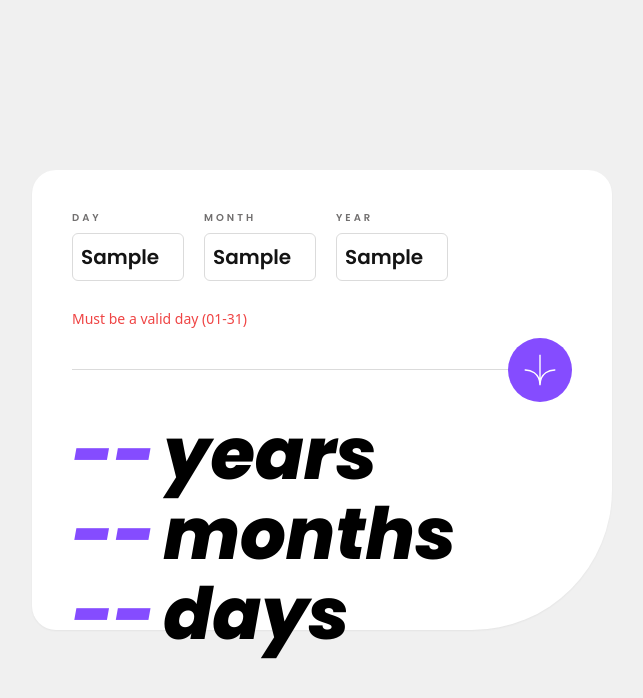
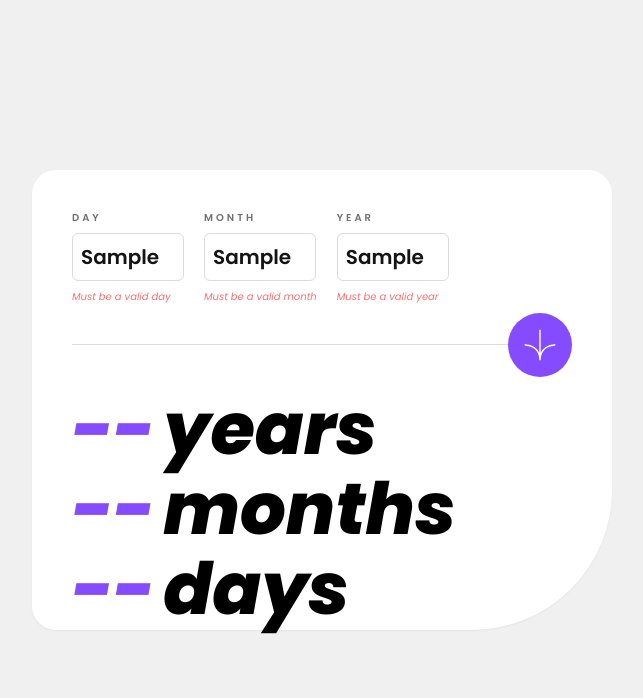
Before and after one commit to ejaay-dev/age-calculator-app, a React (Vite) app: page / in a window 1280 px wide. Both pictures are taken after typing "Sample", "Sample", "Sample" into the empty fields and a click on the button 858 px from the left and 321 px from the top of the page. Shown: the top 698 px of the page, without its empty margins (318-961 px from the left). Built offline with nearby package versions, Linux system fonts and the light colour scheme.

Commit message:
twelfth commit Adjusted the Zod validation code Added console.log for errors and parsed data/value (debugging purposes) Added id property on the input element to be associated in label element

```diff
--- a/src/components/AgeCalculator.tsx
+++ b/src/components/AgeCalculator.tsx
@@ -6,21 +6,27 @@ import CalculatedResult from "./CalculatedResult"
 const dateFormSchema = z.object({
   day: z
     .string()
-    .regex(/^(0[1-9]|[12][0-9]|3[01])$/, "Must be a valid day (01-31)")
-    .transform((val) => parseInt(val))
-    .refine((val) => !isNaN(val), { message: "This is not a valid day!" }),
+    .min(1, { message: "This field is required" })
+    .refine((val) => val === "" || /^(0[1-9]|[12][0-9]|3[01])$/.test(val), {
+      message: "Must be a valid day",
+    })
+    .transform((val) => parseInt(val)),
+  // .refine((val) => !isNaN(val), { message: "This is not a valid day!" })
   month: z
     .string()
-    .regex(/^(0[1-9]|1[0-2])$/, "Must be a valid month (01-12)")
-    .transform((val) => parseInt(val))
-    .refine((val) => !isNaN(val), { message: "This is not a valid month!" }),
+    .min(1, { message: "This field is required" })
+    .refine((val) => val === "" || /^(0[1-9]|1[0-2])$/.test(val), {
+      message: "Must be a valid month",
+    })
+    .transform((val) => parseInt(val)),
+  // .refine((val) => !isNaN(val), { message: "This is not a valid month!" })
   year: z
     .string()
-    .regex(/^\d{4}$/, "Must be a valid year (YYYY)")
-    .transform((val) => parseInt(val))
-    .refine((val) => val <= new Date().getFullYear(), {
-      message: "Year must be in the past!",
-    }),
+    .min(1, { message: "This field is required" })
+    .refine((val) => val === "" || /^\d{4}$/.test(val), {
+      message: "Must be a valid year",
+    })
+    .transform((val) => parseInt(val)),
 })
 
 const AgeCalculator = () => {
@@ -36,7 +42,11 @@ const AgeCalculator = () => {
     calculatedMonths: 0,
     calculatedDays: 0,
   })
-  const [validationError, setValidationError] = useState<string | null>(null)
+
+  // Error state for each input field
+  const [dayError, setDayError] = useState<string | null>(null)
+  const [monthError, setMonthError] = useState<string | null>(null)
+  const [yearError, setYearError] = useState<string | null>(null)
 
   // Initialize the current date
   const currentDate = new Date()
@@ -47,8 +57,14 @@ const AgeCalculator = () => {
   // Function to calculate the age
   const calculateAge = () => {
     try {
+      // Clear previous errors
+      setDayError(null)
+      setMonthError(null)
+      setYearError(null)
+
       // Validate the inputs using Zod schema
       const parsedData = dateFormSchema.parse({ day, month, year })
+      console.log("Parsed Data:", parsedData)
 
       // Initialize the birth year, month, and day
       const birthYear = parsedData.year
@@ -58,7 +74,9 @@ const AgeCalculator = () => {
 
       // Validate if the inputted date is not in the future
       if (birthDate.getTime() > currentDate.getTime()) {
-        setValidationError("Date must be current or in the past!")
+        setDayError("Must be in the past")
+        setMonthError("Must be in the past")
+        setYearError("Must be in the past")
         setAge({ calculatedYears: 0, calculatedMonths: 0, calculatedDays: 0 })
         return
       }
@@ -85,18 +103,39 @@ const AgeCalculator = () => {
 
       // Set the calculated age
       setAge({ calculatedYears, calculatedMonths, calculatedDays })
-      setValidationError(null) // Clear any previous validation errors
     } catch (error) {
       if (error instanceof z.ZodError) {
-        setValidationError(error.errors[0].message)
+        console.log("Zod Validation Errors: ", error.errors) // Log validation error from Zod
+
+        // Extract and set specific errors for each input field
+        error.errors.forEach((e) => {
+          if (e.path[0] === "day") {
+            setDayError(e.message)
+          }
+          if (e.path[0] === "month") {
+            setMonthError(e.message)
+          }
+          if (e.path[0] === "year") {
+            setYearError(e.message)
+          }
+        })
       }
     }
   }
 
-  // Effect hook to log age whenever it changes
+  // Effect hook to reset errors when the input changes
   useEffect(() => {
-    console.log(age) // Logs the age whenever it updates
-  }, [age])
+    if (day) setDayError(null)
+    if (month) setMonthError(null)
+    if (year) setYearError(null)
+  }, [day, month, year])
+
+  // Effect hook to log error whenever it changes
+  // useEffect(() => {
+  //   console.log("Day Error: ", dayError)
+  //   console.log("Month Error: ", monthError)
+  //   console.log("Year Error:", yearError)
+  // }, [dayError, monthError, yearError])
 
   return (
     <>
@@ -105,7 +144,7 @@ const AgeCalculator = () => {
         {/* Form Container */}
         <div className="m-4 mt-10">
           <form className="flex flex-col gap-5">
-            <div className="flex flex-row justify-center items-center gap-3 md:gap-5 md:justify-start">
+            <div className="flex flex-row items-center justify-center gap-3 md:gap-5 md:justify-start">
               <div className="flex flex-col gap-1 md:gap-2">
                 <label
                   htmlFor="day"
@@ -115,12 +154,18 @@ const AgeCalculator = () => {
                 </label>
                 <input
                   type="text"
+                  id="day"
                   value={day}
                   onChange={(e) => setDay(e.target.value)}
                   required
                   placeholder="DD"
                   className="h-10 w-full max-w-28 font-poppins text-[20px] font-semibold text-off-black pl-2 border border-light-grey rounded-md md:h-12"
-                />
+                />{" "}
+                {dayError && (
+                  <p className="text-red-400 text-[10px] italic font-poppins">
+                    {dayError}
+                  </p>
+                )}
               </div>
               <div className="flex flex-col gap-1 md:gap-2">
                 <label
@@ -131,12 +176,18 @@ const AgeCalculator = () => {
                 </label>
                 <input
                   type="text"
+                  id="month"
                   value={month}
                   onChange={(e) => setMonth(e.target.value)}
                   required
                   placeholder="MM"
                   className="h-10 w-full max-w-28 font-poppins text-[20px] font-semibold text-off-black pl-2 border border-light-grey rounded-md md:h-12"
                 />
+                {monthError && (
+                  <p className="text-red-400 text-[10px] italic font-poppins">
+                    {monthError}
+                  </p>
+                )}
               </div>
               <div className="flex flex-col gap-1 md:gap-2">
                 <label
@@ -147,29 +198,35 @@ const AgeCalculator = () => {
                 </label>
                 <input
                   type="text"
+                  id="year"
                   value={year}
                   onChange={(e) => setYear(e.target.value)}
                   required
                   placeholder="YYYY"
                   className="h-10 w-full max-w-28 font-poppins text-[20px] font-semibold text-off-black pl-2 border border-light-grey rounded-md md:h-12"
                 />
+                {yearError && (
+                  <p className="text-red-400 text-[10px] italic font-poppins">
+                    {yearError}
+                  </p>
+                )}
               </div>
             </div>
 
             {/* Show validation error */}
-            {validationError && (
-              <p className="text-sm text-red-500 mt-2">{validationError}</p>
-            )}
+            {/* {validationError && (
+              <p className="mt-2 text-sm text-red-500">{validationError}</p>
+            )} */}
 
             {/* Button Container */}
-            <div className="flex justify-center items-center relative mt-5 md:justify-end">
-              <hr className="border-light-grey w-full" />
+            <div className="relative flex items-center justify-center mt-5 md:justify-end">
+              <hr className="w-full border-light-grey" />
               <button
                 onClick={(e) => {
                   e.preventDefault()
                   calculateAge()
                 }}
-                className="absolute z-10 w-12 h-12 md:w-16 md:h-16 flex justify-center items-center rounded-full bg-custom-purple hover:bg-off-black"
+                className="absolute z-10 flex items-center justify-center w-12 h-12 rounded-full md:w-16 md:h-16 bg-custom-purple hover:bg-off-black"
               >
                 <img
                   src="/icon-arrow.svg"
```
